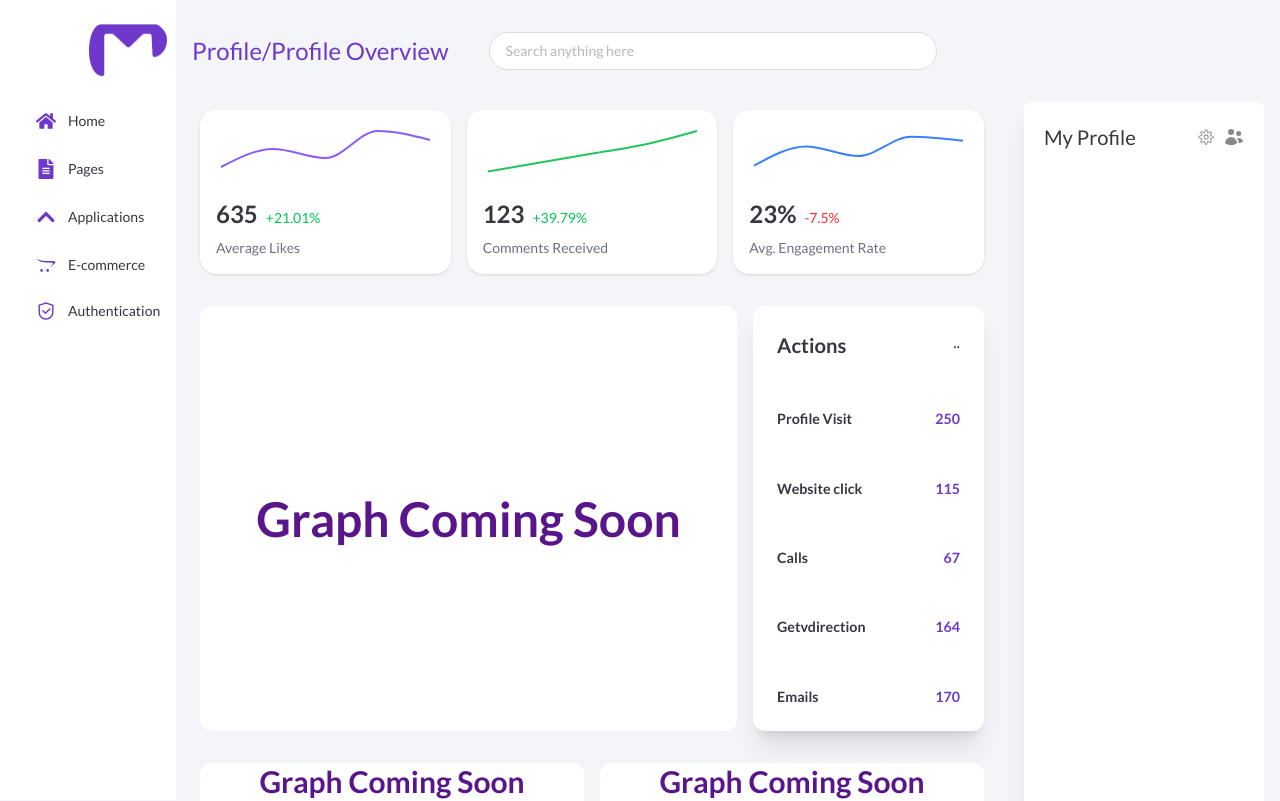
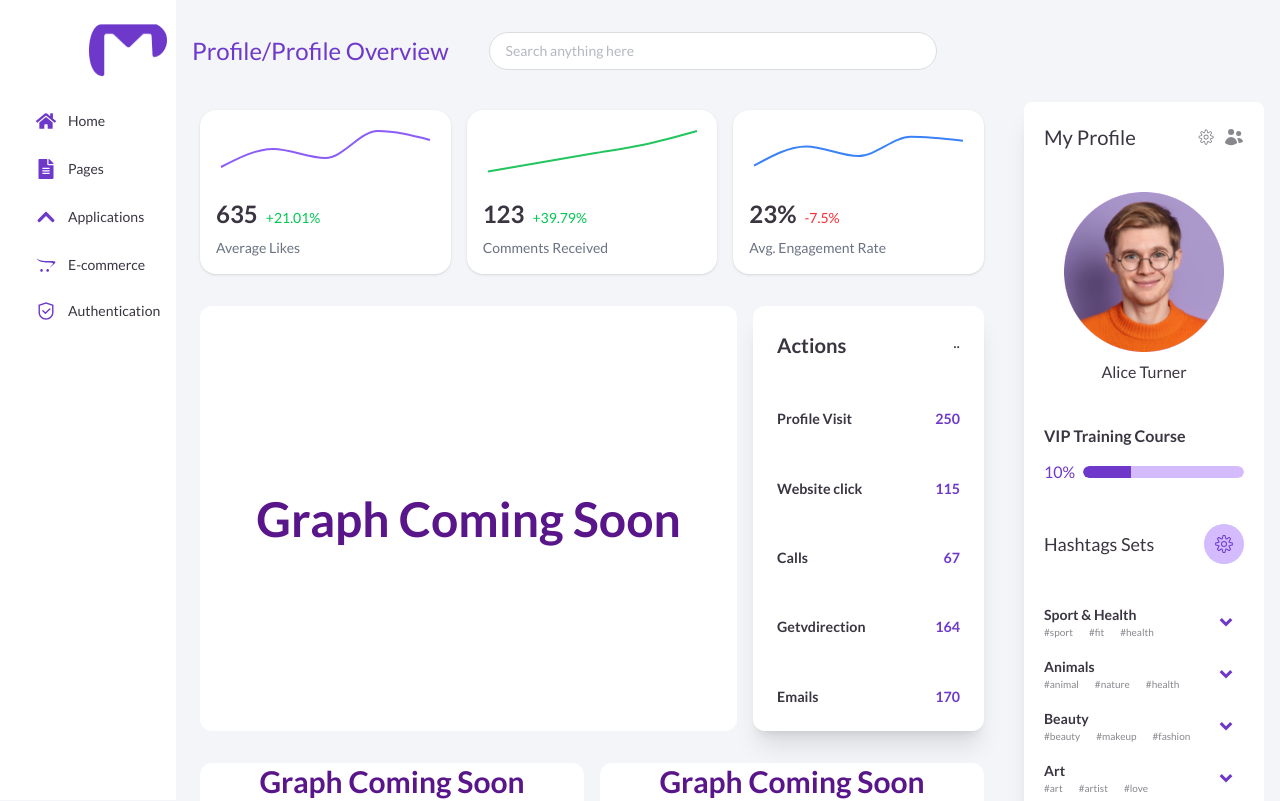
Before and after one commit to Favics-T/Admin-Dashboard, a React (Vite) app: page /pages/profileoverview in a window 1280 px wide. Shown: the top 801 px of the page. Built offline with nearby package versions, Linux system fonts and the light colour scheme.

Commit message:
done with profile page

```diff
--- a/src/pages/Pages/Profile/ProfileComponent/MyProfile.jsx
+++ b/src/pages/Pages/Profile/ProfileComponent/MyProfile.jsx
@@ -1,14 +1,43 @@
 import React from 'react'
 import { CiSettings } from "react-icons/ci";
 import { HiMiniUsers } from "react-icons/hi2";
+import { Icons } from '../../../../utils/icon';
+import Image from '../asset/Profile.png'
+
+const list = [
+  { title: 'Sport & Health', items: ['#sport', '#fit', '#health'] },
+  { title: 'Animals', items: ['#animal', '#nature', '#health'] },
+  { title: 'Beauty', items: ['#beauty', '#makeup', '#fashion'] },
+  { title: 'Art', items: ['#art', '#artist', '#love'] },
+];
+
+const ListCard = ({ title, items = [], icon: Icon }) => {
+  return (
+    <div className='flex justify-between items-start gap-4'>
+      <div>
+        <h1 className='font-bold text-[14px]'>{title}</h1>
+        <div className='flex gap-4'>
+          {items.map((child, i) => (
+            <li key={i} className='list-none text-[#89868D] text-[10px]'>
+              {child}
+            </li>
+          ))}
+        </div>
+      </div>
+      {Icon && <Icon className="text-[#6E39CB] text-4xl" />}
+    </div>
+  )
+}
 
 const MyProfile = () => {
+  const DropDown = Icons.dropdown;
+
   return (
     <div className='flex p-4'>
-        <div className='flex flex-col gap-4 w-full '>
+      <div className='flex flex-col gap-10 w-full'>
         {/* Subheader section */}
-            <div className='flex justify-between text-[20.22px] items-center  w-full'>
-                <h1 className=''>My Profile</h1>
+        <div className='flex justify-between text-[20.22px] items-center w-full'>
+          <h1>My Profile</h1>
           <div className='flex gap-2 text-[#89868D]'>
             <CiSettings />
             <HiMiniUsers />
@@ -16,25 +45,39 @@ const MyProfile = () => {
         </div>
 
         {/* Image */}
-            <div>
-
+        <div className='flex flex-col gap-2 justify-center items-center'>
+          <div className=' rounded-full bg-purple-300'>
+            <img src={Image} alt="" />
+          </div>
+          <h1>Alice Turner</h1>
         </div>
 
-            {/* Traing  */}
-            <div>
-
+        {/* Training */}
+        <div className='flex flex-col gap-3'>
+          <h1 className='Lato text-[16px]'>VIP Training Course</h1>
+          <div className='flex gap-2 items-center'>
+            <p className='text-[#6E39CB]'>10%</p>
+            <div className='h-3 rounded-2xl w-full flex overflow-hidden'>
+              <div className='bg-[#6E39CB] rounded-l-2xl h-full flex-[3] ' />
+              <div className='bg-[#D3BBFE] h-full flex-[7] rounded-r-2xl' />
+            </div>
+          </div>
         </div>
 
         {/* Hashtag */}
-            <div>
-
+        <div className='text-2xl flex justify-between items-center'>
+          <h1 className='text-lg'>Hashtags Sets</h1>
+          <div className='bg-[#d3bbfe] p-2 rounded-full text-[#6e39cb]'>
+            <CiSettings />
+          </div>
         </div>
 
         {/* list */}
-            <div>
-
+        <div className='flex flex-col gap-4'>
+          {list.map(({ title, items }, idx) => (
+            <ListCard key={idx} title={title} items={items} icon={DropDown} />
+          ))}
         </div>
-
       </div>
     </div>
   )
--- /dev/null
+++ b/src/utils/icon.js
@@ -0,0 +1,9 @@
+import { Home, User, Settings, LogOut } from "lucide-react";
+import { RiArrowDropDownLine, RiArrowDropUpLine } from "react-icons/ri";
+export const Icons = {
+  home: Home,
+  user: User,
+  settings: Settings,
+  logout: LogOut,
+  dropdown:RiArrowDropDownLine
+};
```
Also changed, not shown: src/pages/Pages/Profile/asset/Profile.png (added). Lines whose indentation alone changed are shown as unchanged.
